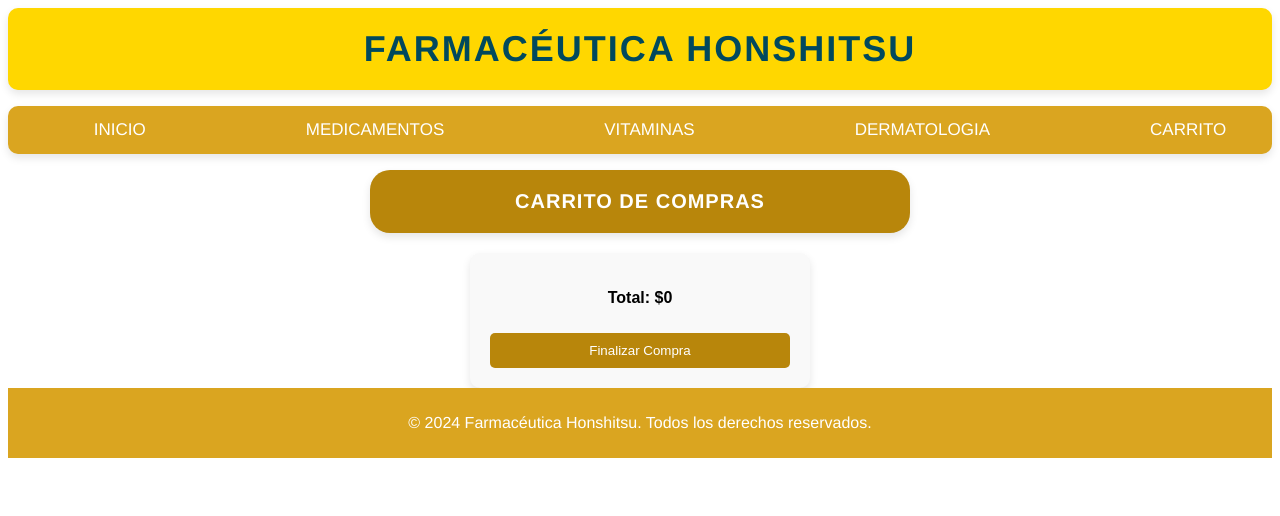
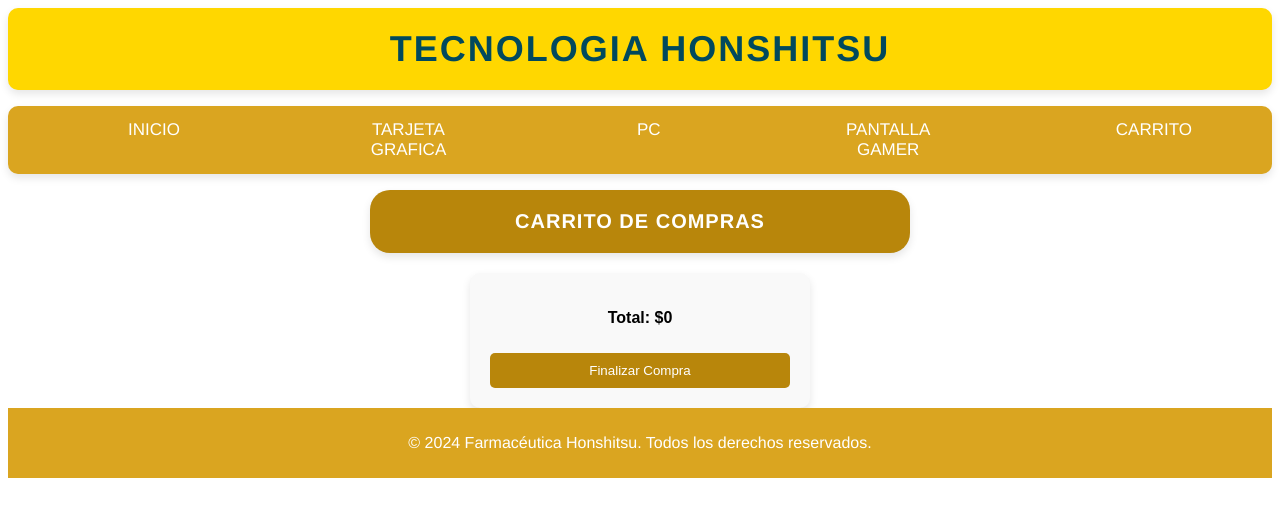
Before and after one commit to DiegoFra04/profesionalizaci-n-, a plain HTML site: page Carrito.html in a window 1280 px wide. Drawn offline with Linux system fonts and the light colour scheme.

Commit message:
Actualizando mas cosas

```diff
--- a/Carrito.html
+++ b/Carrito.html
@@ -9,13 +9,13 @@
 </head>
 <body>
     <header>
-        <h1>Farmacéutica Honshitsu</h1>
+        <h1>Tecnologia Honshitsu</h1>
         <nav>
             <ul class="Secciones">
                 <li><a href="Inicio.html">INICIO</a></li>
-                <li><a href="Medicamentos.html">MEDICAMENTOS</a></li>
-                <li><a href="Vitaminas.html">VITAMINAS</a></li>
-                <li><a href="Dermatologia.html">DERMATOLOGIA</a></li>
+                <li><a href="Tarjeta_Grafica.html">TARJETA GRAFICA</a></li>
+                <li><a href="PC.html">PC</a></li>
+                <li><a href="Pantalla.html">PANTALLA GAMER</a></li>
                 <li><a href="Carrito.html">CARRITO</a></li>
             </ul>
         </nav>
```
